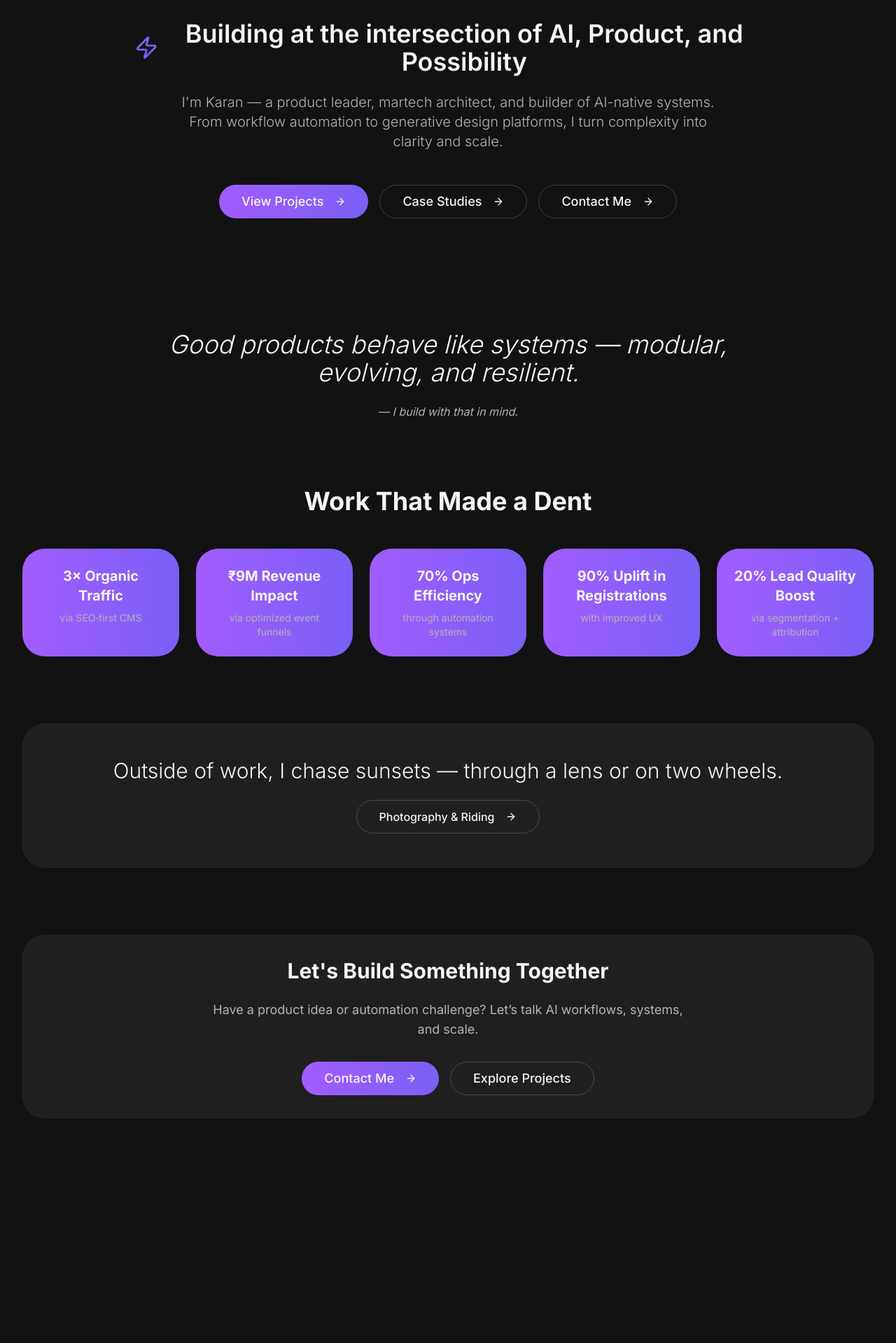
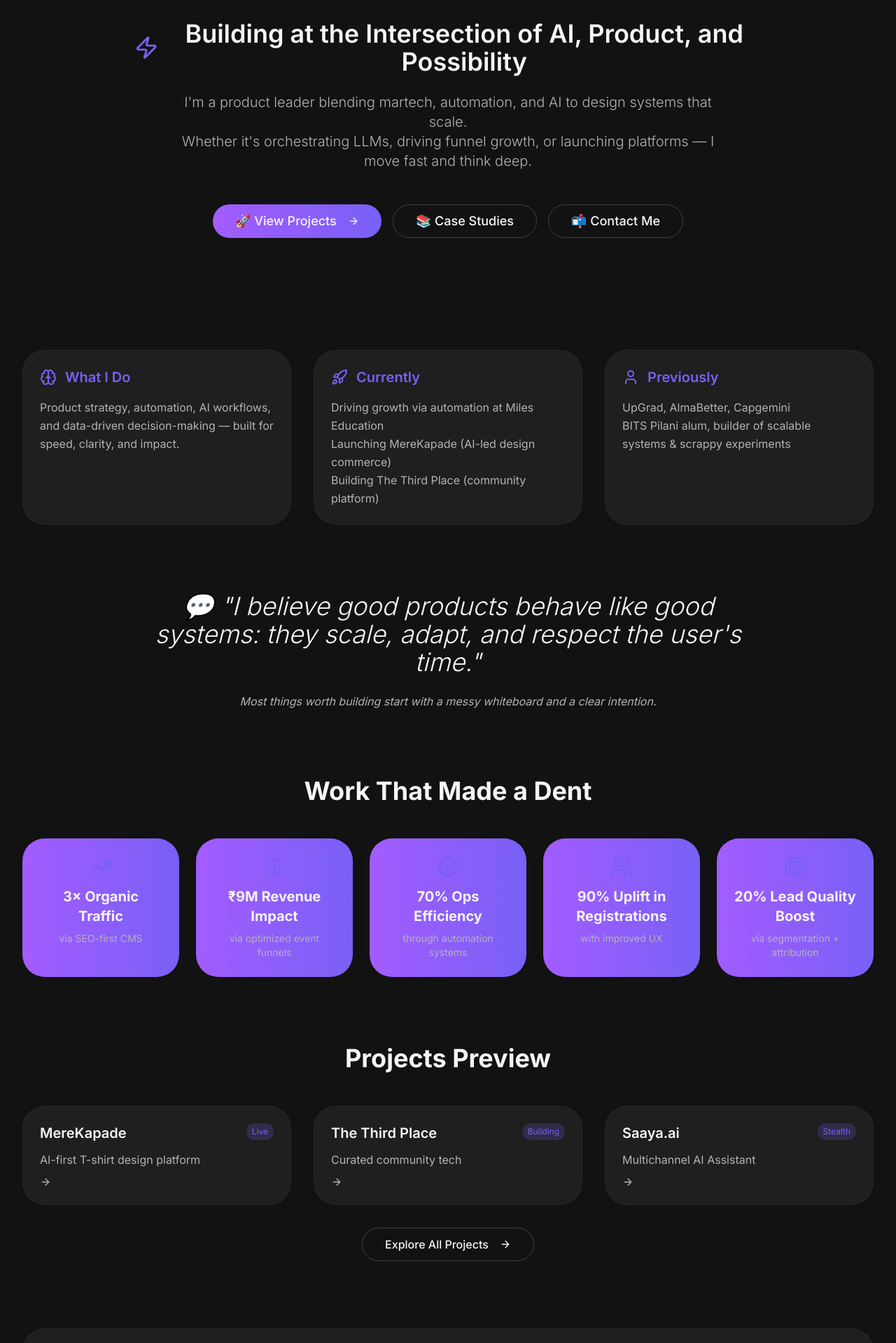
Before and after one commit to pingmepi/karan-profile, a React (Vite) app: page / in a window 1280 px wide. Shown: the part 260-2179 px from the top of the page at 70% size. Before the commit the page ends 1954 px from the top, so only its background shows below. Built offline with nearby package versions, Linux system fonts and the light colour scheme; a web font is replaced by a local one.

Commit message:
Reverted to commit 5587e64060463e04d53622e0a6d761d7d5c9c6a8

```diff
--- a/src/content/siteContent.ts
+++ /dev/null
@@ -1,50 +0,0 @@
-const siteContent = {
-  global: {
-    siteTitle: "Karan",
-    tagline: "AI, Product, and Automation — Built for Outcomes",
-    seo: {
-      defaultTitle: "Karan — Product Strategy & AI Automation",
-      defaultDescription: "Product leader driving outcomes at the intersection of AI, Martech, and Automation. Systems thinker with a bias for action.",
-      openGraphImageUrl: "https://yourdomain.com/og-image.png"
-    }
-  },
-  home: {
-    hero: {
-      name: "Karan",
-      headline: "Building at the intersection of AI, Product, and Possibility",
-      subhead: "I'm Karan — a product leader, martech architect, and builder of AI-native systems. From workflow automation to generative design platforms, I turn complexity into clarity and scale.",
-      ctas: [
-        { label: "View Projects", href: "/projects", style: "primary" },
-        { label: "Case Studies", href: "/case-studies", style: "secondary" },
-        { label: "Contact Me", href: "/contact", style: "secondary" }
-      ]
-    },
-    philosophy: {
-      quote: "Good products behave like systems — modular, evolving, and resilient.",
-      supportLine: "— I build with that in mind."
-    },
-    impactMetrics: [
-      { metric: "3× Organic Traffic", description: "via SEO‑first CMS" },
-      { metric: "₹9M Revenue Impact", description: "via optimized event funnels" },
-      { metric: "70% Ops Efficiency", description: "through automation systems" },
-      { metric: "90% Uplift in Registrations", description: "with improved UX" },
-      { metric: "20% Lead Quality Boost", description: "via segmentation + attribution" }
-    ],
-    outsideWork: {
-      headline: "Outside of work, I chase sunsets — through a lens or on two wheels.",
-      cta: { label: "Photography & Riding", href: "/photography" }
-    },
-    finalCta: {
-      headline: "Let's Build Something Together",
-      body: "Have a product idea or automation challenge? Let’s talk AI workflows, systems, and scale.",
-      primaryCta: { label: "Contact Me", href: "/contact" },
-      secondaryCta: { label: "Explore Projects", href: "/projects" }
-    },
-    seo: {
-      title: "Karan — Product, AI & Automation",
-      description: "Product leader with a bias to build. From AI-first workflows to scalable automation systems."
-    }
-  }
-};
-
-export default siteContent;
--- a/src/pages/Index.tsx
+++ b/src/pages/Index.tsx
@@ -1,146 +1,261 @@
 import { Card, CardContent } from "@/components/ui/card";
 import { Button } from "@/components/ui/button";
-import { ArrowRight, Zap } from "lucide-react";
+import { ArrowRight, Zap, Brain, Rocket, User, TrendingUp, DollarSign, Settings, Users, Target, Camera, Car } from "lucide-react";
 import { Link } from "react-router-dom";
 import { Seo } from "@/components/Seo";
-import siteContent from "@/content/siteContent";
-const home = siteContent.home;
+const impactMetrics = [
+  {
+    icon: TrendingUp,
+    metric: "3× Organic Traffic",
+    description: "via SEO-first CMS"
+  },
+  {
+    icon: DollarSign,
+    metric: "₹9M Revenue Impact",
+    description: "via optimized event funnels"
+  },
+  {
+    icon: Settings,
+    metric: "70% Ops Efficiency",
+    description: "through automation systems"
+  },
+  {
+    icon: Users,
+    metric: "90% Uplift in Registrations",
+    description: "with improved UX"
+  },
+  {
+    icon: Target,
+    metric: "20% Lead Quality Boost",
+    description: "via segmentation + attribution"
+  }
+];
+
+const aboutCards = [
+  {
+    icon: Brain,
+    title: "What I Do",
+    description: "Product strategy, automation, AI workflows, and data-driven decision-making — built for speed, clarity, and impact."
+  },
+  {
+    icon: Rocket,
+    title: "Currently",
+    description: "Driving growth via automation at Miles Education\nLaunching MereKapade (AI-led design commerce)\nBuilding The Third Place (community platform)"
+  },
+  {
+    icon: User,
+    title: "Previously",
+    description: "UpGrad, AlmaBetter, Capgemini\nBITS Pilani alum, builder of scalable systems & scrappy experiments"
+  }
+];
+
+const projectPreviews = [
+  {
+    title: "MereKapade",
+    description: "AI-first T-shirt design platform",
+    status: "Live"
+  },
+  {
+    title: "The Third Place",
+    description: "Curated community tech",
+    status: "Building"
+  },
+  {
+    title: "Saaya.ai",
+    description: "Multichannel AI Assistant",
+    status: "Stealth"
+  }
+];
 
 const Index = () => {
   return (
     <div className="min-h-screen">
-      <Seo title={home.seo?.title ?? "Karan — Product, AI & Automation"} description={home.seo?.description ?? "Product leader with a bias to build. From AI-first workflows to scalable automation systems."} canonicalPath="/" />
+      <Seo title="Karan – AI, Product, Automation" description="Product leader blending AI, martech and automation. Projects, case studies, photography, contact." canonicalPath="/" />
       {/* Section 1: Hero - Clear, Punchy, and Human */}
       <section className="pt-20 pb-16 md:pt-32 md:pb-24 animate-fade-in">
         <div className="max-w-7xl mx-auto px-4 sm:px-6 lg:px-8">
           <div className="text-center">
             {/* Name */}
             <h1 className="text-6xl md:text-8xl lg:text-9xl font-heading font-bold italic mb-8 text-foreground animate-scale-in">
-              {home.hero?.name ?? 'Karan'}
+              Karan
             </h1>
 
             {/* Headline with emoji */}
             <div className="max-w-4xl mx-auto mb-12">
               <h2 className="text-2xl md:text-4xl font-semibold leading-tight mb-6 flex items-center justify-center gap-3">
                 <Zap className="text-primary h-8 w-8 md:h-10 md:w-10" />
-                {home.hero?.headline ?? 'Building at the intersection of AI, Product, and Possibility'}
+                Building at the Intersection of AI, Product, and Possibility
               </h2>
               <p className="text-lg md:text-xl text-muted-foreground max-w-3xl mx-auto font-light">
-                {home.hero?.subhead}
+                I'm a product leader blending martech, automation, and AI to design systems that scale.
+                <br className="hidden md:block" />
+                Whether it's orchestrating LLMs, driving funnel growth, or launching platforms — I move fast and think deep.
               </p>
             </div>
 
             {/* CTA Buttons */}
             <div className="flex flex-col sm:flex-row gap-4 justify-center mb-16">
-              {home.hero?.ctas?.map((cta: { label: string; href: string; style?: string }, idx: number) => (
-                <Button
-                  asChild
-                  key={idx}
-                  size="lg"
-                  variant={cta.style === 'primary' ? 'default' : 'outline'}
-                  className="text-lg px-8"
-                >
-                  <Link to={cta.href}>
-                    {cta.label}
+              <Button asChild size="lg" className="text-lg px-8">
+                <Link to="/projects">
+                  🚀 View Projects
                   <ArrowRight className="ml-2 h-5 w-5" />
                 </Link>
               </Button>
-              ))}
+              <Button asChild variant="outline" size="lg" className="text-lg px-8">
+                <Link to="/case-studies">📚 Case Studies</Link>
+              </Button>
+              <Button asChild variant="outline" size="lg" className="text-lg px-8">
+                <Link to="/contact">📬 Contact Me</Link>
+              </Button>
             </div>
           </div>
         </div>
       </section>
 
+      {/* Section 2: About / Snapshot */}
+      <section className="pb-16 md:pb-24">
+        <div className="max-w-7xl mx-auto px-4 sm:px-6 lg:px-8">
+          <div className="grid grid-cols-1 lg:grid-cols-3 gap-8">
+            {aboutCards.map((card, index) => {
+              const IconComponent = card.icon;
+              return (
+                <Card key={index} className="glass-card hover-lift">
+                  <CardContent className="p-6">
+                    <div className="flex items-center gap-3 mb-4">
+                      <IconComponent className="h-6 w-6 text-primary" />
+                      <h4 className="text-xl font-semibold text-primary">{card.title}</h4>
+                    </div>
+                    <p className="text-muted-foreground leading-relaxed whitespace-pre-line">
+                      {card.description}
+                    </p>
+                  </CardContent>
+                </Card>
+              );
+            })}
+          </div>
+        </div>
+      </section>
 
-      {home.philosophy?.quote ? (
+      {/* Section 3: What I Believe / Product Philosophy */}
       <section className="pb-16 md:pb-24">
         <div className="max-w-7xl mx-auto px-4 sm:px-6 lg:px-8">
           <div className="text-center">
             <blockquote className="text-2xl md:text-3xl lg:text-4xl font-light italic text-foreground max-w-4xl mx-auto leading-relaxed">
-                {home.philosophy.quote}
+              💬 "I believe good products behave like good systems: they scale, adapt, and respect the user's time."
             </blockquote>
-              {home.philosophy.supportLine ? (
-                <p className="text-muted-foreground mt-6 italic">{home.philosophy.supportLine}</p>
-              ) : null}
+            <p className="text-muted-foreground mt-6 italic">
+              Most things worth building start with a messy whiteboard and a clear intention.
+            </p>
           </div>
         </div>
       </section>
-      ) : null}
 
-      {home.impactMetrics?.length ? (
+      {/* Section 4: Work That Made a Dent (Impact Metrics) */}
       <section className="pb-16 md:pb-24">
         <div className="max-w-7xl mx-auto px-4 sm:px-6 lg:px-8">
           <div className="text-center mb-12">
             <h3 className="text-3xl md:text-4xl font-bold mb-4">Work That Made a Dent</h3>
           </div>
           <div className="grid grid-cols-1 md:grid-cols-2 lg:grid-cols-5 gap-6">
-              {home.impactMetrics.map((metric: { metric: string; description: string }, index: number) => (
+            {impactMetrics.map((metric, index) => {
+              const IconComponent = metric.icon;
+              return (
                 <Card key={index} className="metric-card text-center p-6 cursor-pointer">
                   <CardContent className="p-0">
+                    <IconComponent className="h-8 w-8 text-primary mx-auto mb-3" />
                     <div className="text-xl font-bold text-foreground mb-2">{metric.metric}</div>
                     <p className="text-sm text-muted-foreground">{metric.description}</p>
                   </CardContent>
                 </Card>
-              ))}
+              );
+            })}
           </div>
         </div>
       </section>
-      ) : null}
 
+      {/* Section 5: Projects Preview */}
+      <section className="pb-16 md:pb-24">
+        <div className="max-w-7xl mx-auto px-4 sm:px-6 lg:px-8">
+          <div className="text-center mb-12">
+            <h3 className="text-3xl md:text-4xl font-bold mb-4">Projects Preview</h3>
+          </div>
+          <div className="grid grid-cols-1 md:grid-cols-3 gap-8 mb-8">
+            {projectPreviews.map((project, index) => (
+              <Card key={index} className="glass-card hover-lift cursor-pointer group">
+                <CardContent className="p-6">
+                  <div className="flex justify-between items-start mb-3">
+                    <h4 className="text-xl font-semibold group-hover:text-primary transition-colors">
+                      {project.title}
+                    </h4>
+                    <span className="text-xs px-2 py-1 rounded-full bg-primary/20 text-primary">
+                      {project.status}
+                    </span>
+                  </div>
+                  <p className="text-muted-foreground">{project.description}</p>
+                  <ArrowRight className="h-4 w-4 mt-3 text-muted-foreground group-hover:text-primary group-hover:translate-x-1 transition-all" />
+                </CardContent>
+              </Card>
+            ))}
+          </div>
+          <div className="text-center">
+            <Button asChild variant="outline" size="lg">
+              <Link to="/projects" className="story-link">
+                Explore All Projects
+                <ArrowRight className="ml-2 h-5 w-5" />
+              </Link>
+            </Button>
+          </div>
+        </div>
+      </section>
 
-      {home.outsideWork ? (
+      {/* Section 6: Outside Work */}
       <section className="pb-16 md:pb-24">
         <div className="max-w-7xl mx-auto px-4 sm:px-6 lg:px-8">
           <Card className="glass-card relative overflow-hidden">
             <CardContent className="p-12 text-center relative z-10">
+              <div className="flex justify-center gap-4 mb-6">
+                <Car className="h-8 w-8 text-primary" />
+                <Camera className="h-8 w-8 text-primary" />
+              </div>
               <h3 className="text-2xl md:text-3xl font-light mb-6 leading-relaxed">
-                  {home.outsideWork.headline}
+                When I'm not building products,<br />
+                I'm riding motorcycles, capturing moments through a lens, or chasing stories across new roads.
               </h3>
-                {home.outsideWork.cta ? (
               <Button asChild variant="outline" size="lg">
-                    <Link to={home.outsideWork.cta.href}>
-                      {home.outsideWork.cta.label}
+                <Link to="/photography">
+                  🏍️ Photography & Riding
                   <ArrowRight className="ml-2 h-5 w-5" />
                 </Link>
               </Button>
-                ) : null}
             </CardContent>
           </Card>
         </div>
       </section>
-      ) : null}
 
-      {home.finalCta ? (
+      {/* Section 7: Let's Build Something Together */}
       <section className="pb-16 md:pb-24">
         <div className="max-w-7xl mx-auto px-4 sm:px-6 lg:px-8">
           <Card className="glass-card">
             <CardContent className="p-8 text-center">
-                <h3 className="text-2xl md:text-3xl font-bold mb-6">{home.finalCta.headline}</h3>
+              <h3 className="text-2xl md:text-3xl font-bold mb-6">Let's Build Something Together</h3>
               <p className="text-lg text-muted-foreground max-w-2xl mx-auto mb-8">
-                  {home.finalCta.body}
+                Got a product idea, automation problem, or AI workflow to figure out?
               </p>
               <div className="flex flex-col sm:flex-row gap-4 justify-center">
-                  {home.finalCta.primaryCta ? (
                 <Button asChild size="lg" className="text-lg px-8">
-                      <Link to={home.finalCta.primaryCta.href}>
-                        {home.finalCta.primaryCta.label}
+                  <Link to="/contact">
+                    📬 Contact Me
                     <ArrowRight className="ml-2 h-5 w-5" />
                   </Link>
                 </Button>
-                  ) : null}
-                  {home.finalCta.secondaryCta ? (
                 <Button asChild variant="outline" size="lg" className="text-lg px-8">
-                      <Link to={home.finalCta.secondaryCta.href}>
-                        {home.finalCta.secondaryCta.label}
-                      </Link>
+                  <Link to="/projects">💡 Explore Projects</Link>
                 </Button>
-                  ) : null}
               </div>
             </CardContent>
           </Card>
         </div>
       </section>
-      ) : null}
     </div>
   );
 };
```
Lines whose indentation alone changed are shown as unchanged.
